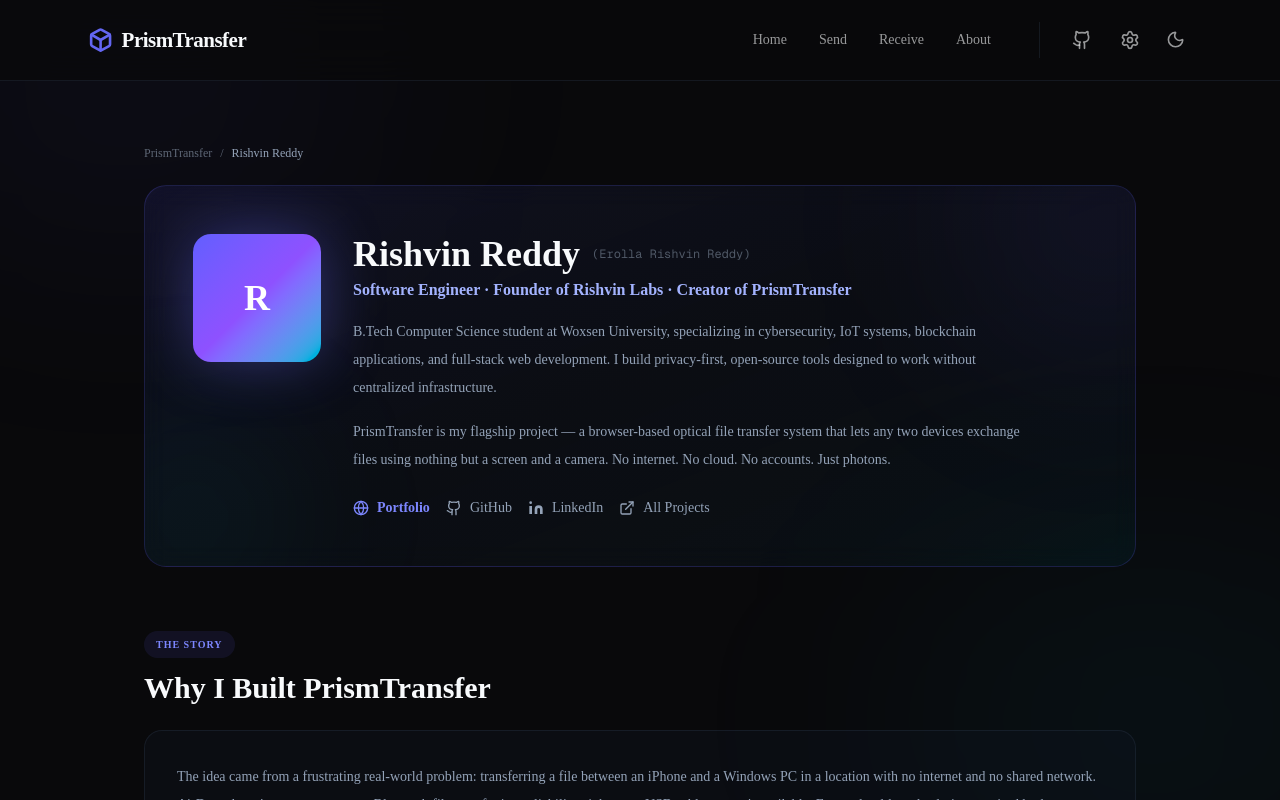
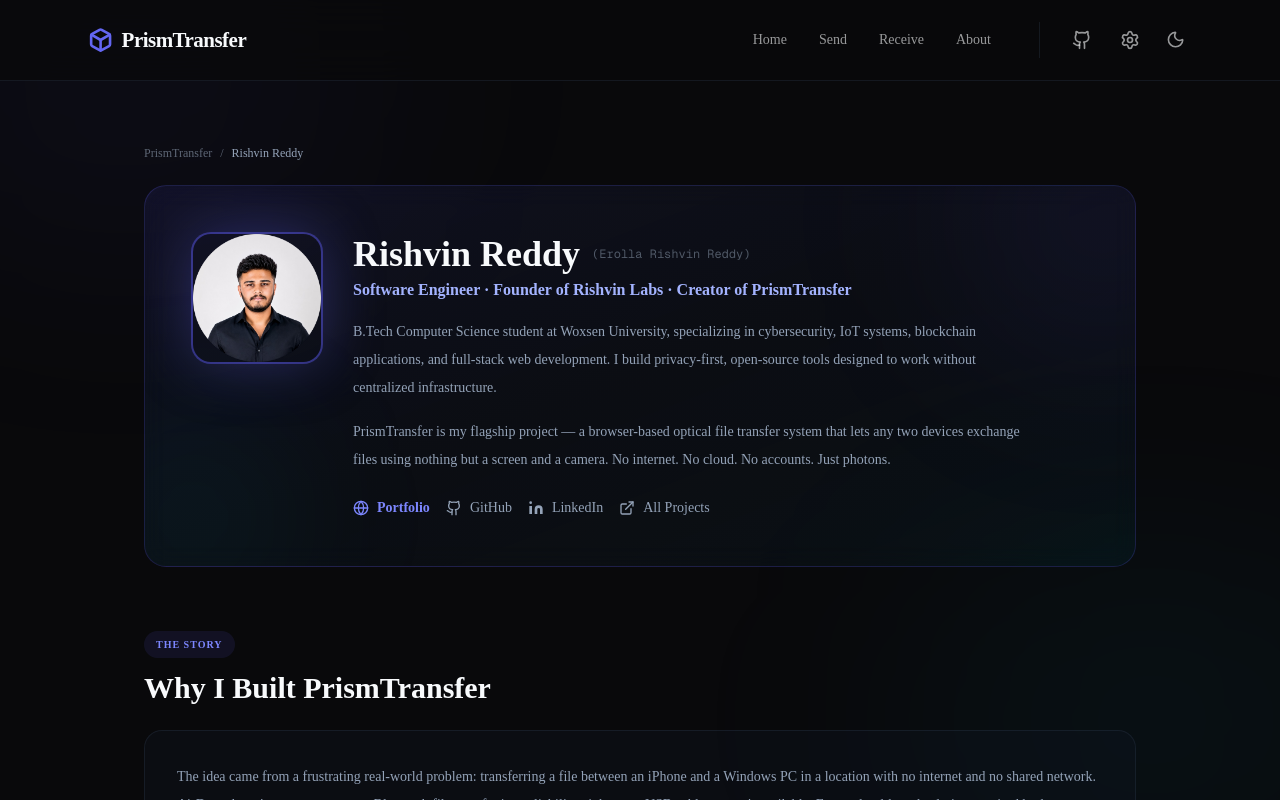
Before and after one commit to RishvinReddy/Prism-Transfer, a Next.js app: page /author/rishvin-reddy in a window 1280 px wide. Shown: the top 800 px of the page. Built offline with nearby package versions, Linux system fonts and the light colour scheme.

Commit message:
feat: use real headshot (icon.png → public/rishvin-reddy.png) in BuiltBy, author page, and Person JSON-LD schemas

```diff
--- a/src/app/author/rishvin-reddy/page.tsx
+++ b/src/app/author/rishvin-reddy/page.tsx
@@ -1,4 +1,5 @@
 import * as React from "react";
+import Image from "next/image";
 import { Metadata } from "next";
 import Link from "next/link";
 import {
@@ -119,7 +120,7 @@ const personSchema = {
   "description":
     "Rishvin Reddy is a software engineer and founder of Rishvin Labs, specializing in cybersecurity, full-stack web development, IoT systems, blockchain applications, and privacy-focused browser technologies. Creator of PrismTransfer, an offline file transfer platform using animated QR codes.",
   "url": "https://rishvinreddy.vercel.app",
-  "image": `${CANONICAL}/logo.png`,
+  "image": `${CANONICAL}/rishvin-reddy.png`,
   "email": "",
   "jobTitle": "Software Engineer & Founder",
   "worksFor": {
@@ -209,8 +210,17 @@ export default function AuthorPage() {
           <div className="relative z-10 flex flex-col md:flex-row md:items-start gap-8">
             {/* Avatar */}
             <div className="flex-shrink-0">
-              <div className="w-24 h-24 md:w-32 md:h-32 rounded-2xl bg-gradient-to-br from-indigo-500 via-violet-500 to-cyan-500 flex items-center justify-center text-4xl font-extrabold text-white shadow-[0_0_60px_rgba(99,102,241,0.4)]">
-                R
+              <div className="relative w-24 h-24 md:w-32 md:h-32">
+                <div className="w-full h-full rounded-2xl overflow-hidden ring-2 ring-indigo-500/40 shadow-[0_0_60px_rgba(99,102,241,0.35)]">
+                  <Image
+                    src="/rishvin-reddy.png"
+                    alt="Rishvin Reddy — Creator of PrismTransfer and Founder of Rishvin Labs"
+                    width={128}
+                    height={128}
+                    className="w-full h-full object-cover object-top"
+                    priority
+                  />
+                </div>
               </div>
             </div>
 
--- a/src/app/layout.tsx
+++ b/src/app/layout.tsx
@@ -96,6 +96,7 @@ const globalSchemas = [
     "description":
       "Rishvin Reddy is a software engineer and founder of Rishvin Labs, specializing in cybersecurity, full-stack web development, IoT systems, blockchain applications, and privacy-focused browser technologies. Creator of PrismTransfer, an offline file transfer platform using animated QR codes.",
     "url": "https://rishvinreddy.vercel.app",
+    "image": `${CANONICAL}/rishvin-reddy.png`,
     "jobTitle": "Software Engineer & Founder",
     "worksFor": {
       "@type": "Organization",
--- a/src/components/home/BuiltBy.tsx
+++ b/src/components/home/BuiltBy.tsx
@@ -1,4 +1,6 @@
 "use client";
+
+import Image from "next/image";
 
 import * as React from "react";
 import Link from "next/link";
@@ -65,8 +67,15 @@ export function BuiltBy() {
             {/* Avatar */}
             <div className="flex-shrink-0">
               <div className="relative w-20 h-20 md:w-24 md:h-24">
-                <div className="w-full h-full rounded-2xl bg-gradient-to-br from-indigo-500 via-violet-500 to-cyan-500 flex items-center justify-center text-3xl font-extrabold text-white shadow-[0_0_40px_rgba(99,102,241,0.35)]">
-                  R
+                <div className="w-full h-full rounded-2xl overflow-hidden ring-2 ring-indigo-500/30 shadow-[0_0_40px_rgba(99,102,241,0.25)]">
+                  <Image
+                    src="/rishvin-reddy.png"
+                    alt="Rishvin Reddy — Creator of PrismTransfer"
+                    width={96}
+                    height={96}
+                    className="w-full h-full object-cover object-top"
+                    priority
+                  />
                 </div>
                 <div className="absolute -bottom-1 -right-1 w-5 h-5 rounded-full bg-green-500 border-2 border-background shadow-sm" />
               </div>
```
Also changed, not shown: icon.png (added), public/rishvin-reddy.png (added).
